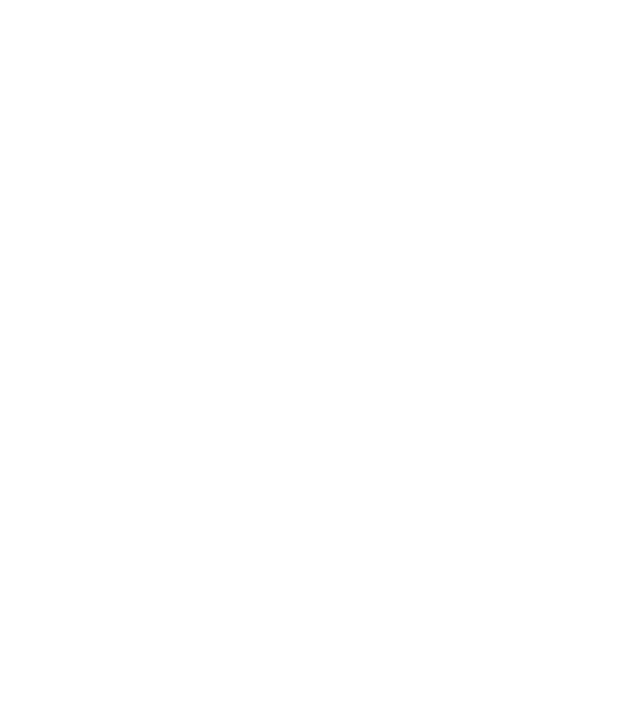
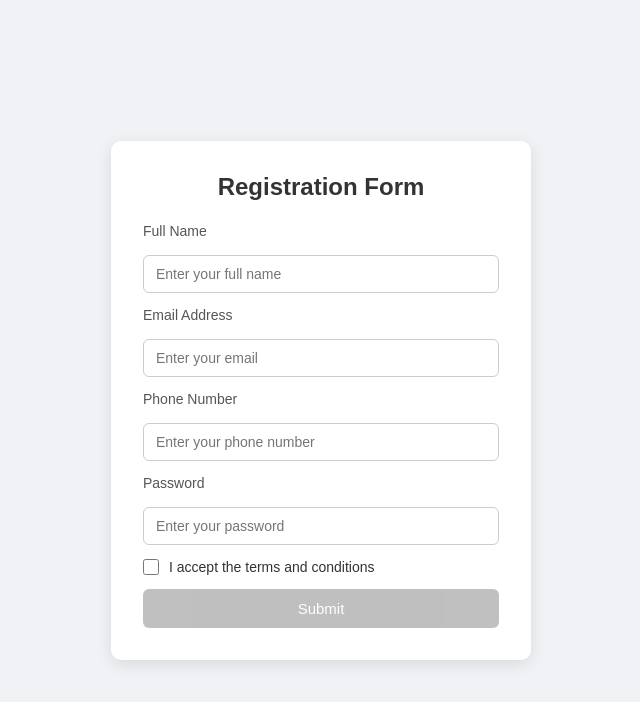
Before and after one commit to acciojob/form-validation-and-submission-zapshooter, a website: page main.html in a window 1280 px wide. Shown: the whole page, without its empty margins (319-959 px from the left). Drawn offline with Linux system fonts and the light colour scheme.

Commit message:
created a submission

```diff
--- a/main.html
+++ b/main.html
@@ -1,16 +1,33 @@
 <!DOCTYPE html>
+<html>
+<head>
+  <link rel="stylesheet" href="styles.css">
+</head>
+<body>
 
-<html>
+  <form id="myForm" action="submit-form.php" method="POST">
+    <h2>Registration Form</h2>
 
-<head>
-	<link rel="stylesheet" href="styles.css">
-</head>
+    <label for="name">Full Name</label>
+    <input type="text" id="name" name="name" placeholder="Enter your full name" required>
 
-<body>
-	<!-- the entire body must be written by student -->
-    <script type="text/javascript" src="./script.js">
-</script>
+    <label for="email">Email Address</label>
+    <input type="email" id="email" name="email" placeholder="Enter your email" required>
 
+    <label for="phone">Phone Number</label>
+    <input type="tel" id="phone" name="phone" placeholder="Enter your phone number" required>
+
+    <label for="password">Password</label>
+    <input type="password" id="password" name="password" placeholder="Enter your password" required>
+
+    <div class="checkbox-wrapper">
+      <input type="checkbox" id="terms" name="terms">
+      <label for="terms">I accept the terms and conditions</label>
+    </div>
+
+    <button type="submit" id="submitBtn" disabled>Submit</button>
+  </form>
+
+  <script type="text/javascript" src="./script.js"></script>
 </body>
-
 </html>
--- a/script.js
+++ b/script.js
@@ -1 +1,14 @@
 //your JS code here. If required.
+const termsCheckbox = document.getElementById("terms");
+const submitBtn = document.getElementById("submitBtn");
+const form = document.getElementById("myForm");
+
+// Enable submit button only when checkbox is checked
+termsCheckbox.addEventListener("change", function () {
+  submitBtn.disabled = !this.checked;
+
+  // Auto-submit the form when checkbox is checked and all fields are valid
+  if (this.checked && form.checkValidity()) {
+    form.submit();
+  }
+});
--- a/styles.css
+++ b/styles.css
@@ -1 +1,96 @@
 /*  your css code here. If applicable */
+* {
+  box-sizing: border-box;
+  margin: 0;
+  padding: 0;
+}
+
+body {
+  font-family: Arial, sans-serif;
+  background: #f0f2f5;
+  display: flex;
+  justify-content: center;
+  align-items: center;
+  min-height: 100vh;
+}
+
+form {
+  background: #fff;
+  padding: 32px;
+  border-radius: 10px;
+  box-shadow: 0 4px 16px rgba(0,0,0,0.1);
+  width: 100%;
+  max-width: 420px;
+  display: flex;
+  flex-direction: column;
+  gap: 14px;
+}
+
+h2 {
+  text-align: center;
+  margin-bottom: 8px;
+  color: #333;
+}
+
+label {
+  font-size: 14px;
+  color: #555;
+  margin-bottom: 2px;
+}
+
+input[type="text"],
+input[type="email"],
+input[type="tel"],
+input[type="password"] {
+  width: 100%;
+  padding: 10px 12px;
+  border: 1px solid #ccc;
+  border-radius: 6px;
+  font-size: 14px;
+  transition: border-color 0.2s;
+}
+
+input:focus {
+  outline: none;
+  border-color: #4f46e5;
+}
+
+.checkbox-wrapper {
+  display: flex;
+  align-items: center;
+  gap: 10px;
+}
+
+.checkbox-wrapper input[type="checkbox"] {
+  width: 16px;
+  height: 16px;
+  cursor: pointer;
+}
+
+.checkbox-wrapper label {
+  margin: 0;
+  cursor: pointer;
+  font-size: 14px;
+  color: #333;
+}
+
+button[type="submit"] {
+  padding: 11px;
+  background: #4f46e5;
+  color: #fff;
+  border: none;
+  border-radius: 6px;
+  font-size: 15px;
+  cursor: pointer;
+  transition: background 0.2s, opacity 0.2s;
+}
+
+button[type="submit"]:disabled {
+  background: #a5a5a5;
+  cursor: not-allowed;
+  opacity: 0.7;
+}
+
+button[type="submit"]:not(:disabled):hover {
+  background: #4338ca;
+}
```
